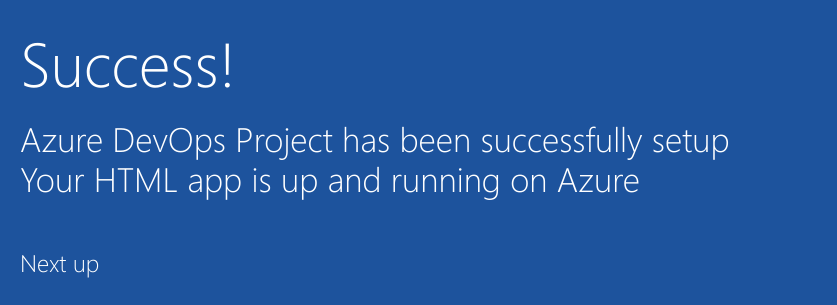
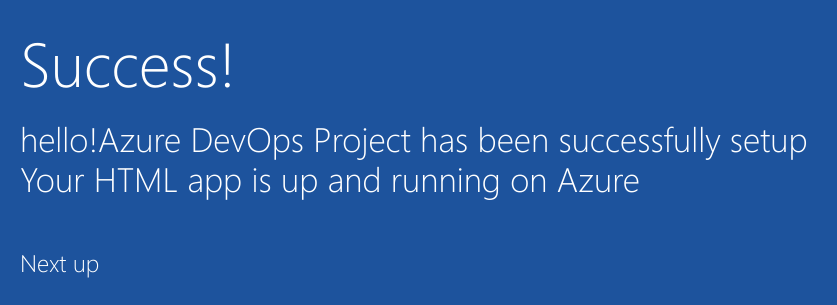
Before and after one commit to jldcruz84/casestudy3, a plain HTML site: page sample-project/index.html in a window 1280 px wide. Shown: the part 352-657 px from the top of the page, 205-1042 px from the left. Drawn offline with Linux system fonts and the light colour scheme.

Commit message:
harry added a text

```diff
--- a/sample-project/index.html
+++ b/sample-project/index.html
@@ -19,7 +19,7 @@
         </div>
             <div class="content-body">
                 <div class="success-text">Success!</div>
-                <div class="description line-1"> Azure DevOps Project has been successfully setup</div>
+                <div class="description line-1"> hello!Azure DevOps Project has been successfully setup</div>
                 <div class="description line-2"> Your HTML app is up and running on Azure</div>
                 <div class="next-steps-container">
                     <div class="next-steps-header">Next up</div>
```
